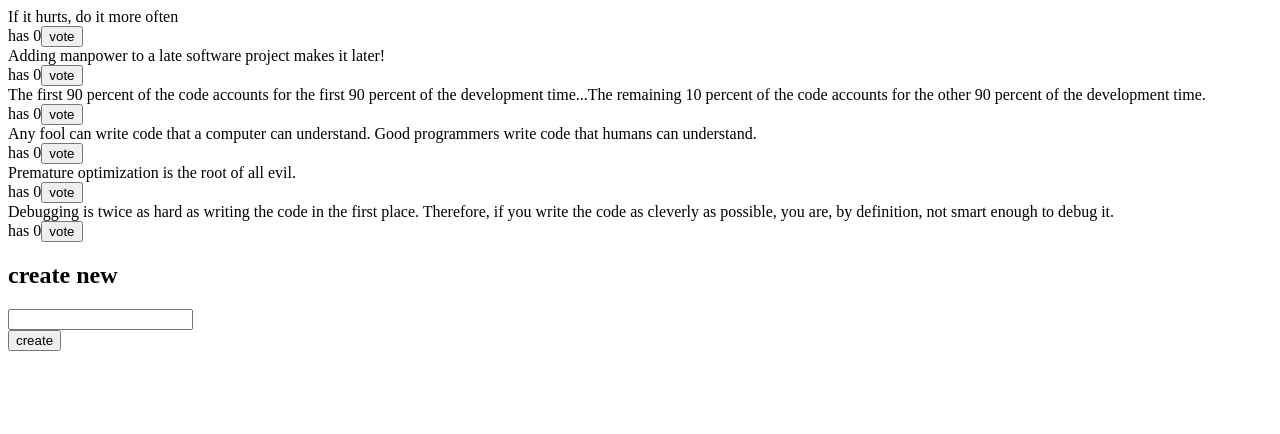
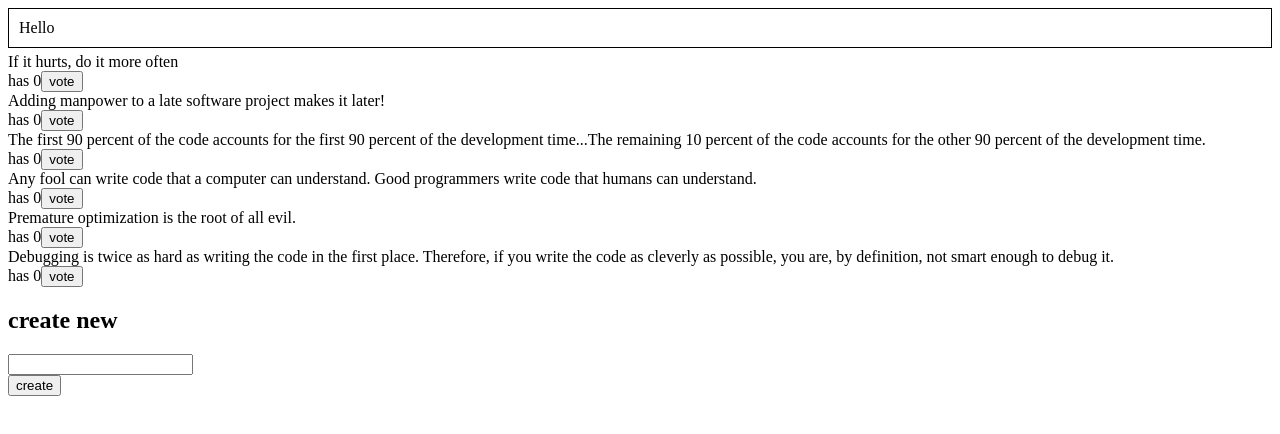
Before and after one commit to bloweyelashwish/redux-anecdotes, a React (Create React App) app: page / in a window 1280 px wide. Shown: the top 434 px of the page. Built offline with nearby package versions, Linux system fonts and the light colour scheme.

Commit message:
Notification reducer

```diff
--- a/src/App.js
+++ b/src/App.js
@@ -1,9 +1,11 @@
 import CreateAnecdote from './components/CreateAnecdote'
 import AnecdoteList from "./components/AnecdoteList";
+import Notification from "./components/Notification";
 
 const App = () => {
   return (
     <div>
+        <Notification />
         <AnecdoteList />
         <CreateAnecdote />
     </div>
--- a/src/components/Notification.js
+++ b/src/components/Notification.js
@@ -1,12 +1,18 @@
+import { useSelector } from 'react-redux'
+
 const Notification = () => {
+  const notification = useSelector(state => state.notification)
+  console.log(notification)
+
   const style = {
     border: 'solid',
     padding: 10,
-    borderWidth: 1
+    borderWidth: 1,
+    marginBlock: 5
   }
   return (
     <div style={style}>
-      render here notification...
+      {notification}
     </div>
   )
 }
--- /dev/null
+++ b/src/reducers/notificationReducer.js
@@ -0,0 +1,14 @@
+import { createSlice } from '@reduxjs/toolkit'
+
+const notificationSlice = createSlice({
+    name: 'notification',
+    initialState: 'Hello',
+    reducers: {
+        notify(state, action) {
+            return action.payload
+        }
+    }
+})
+
+export const { notify } = notificationSlice.actions
+export default notificationSlice.reducer
--- a/src/store.js
+++ b/src/store.js
@@ -1,10 +1,12 @@
 import { configureStore } from "@reduxjs/toolkit";
 import anecdoteReducer from './reducers/anecdoteReducer'
+import notificationReducer from "./reducers/notificationReducer";
 
 
 const store = configureStore({
     reducer: {
-        anecdotes: anecdoteReducer
+        anecdotes: anecdoteReducer,
+        notification: notificationReducer
     }
 })
 
```
